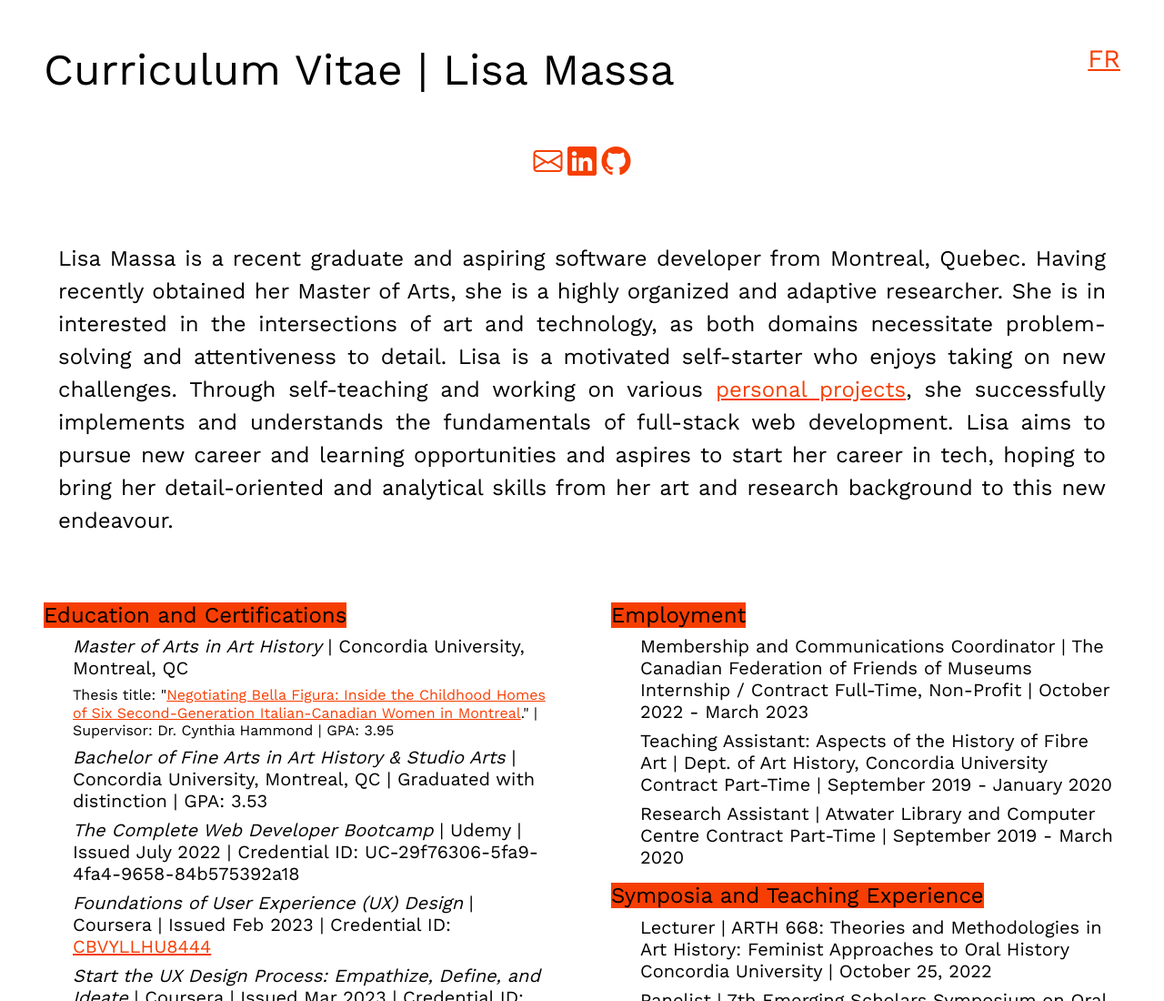
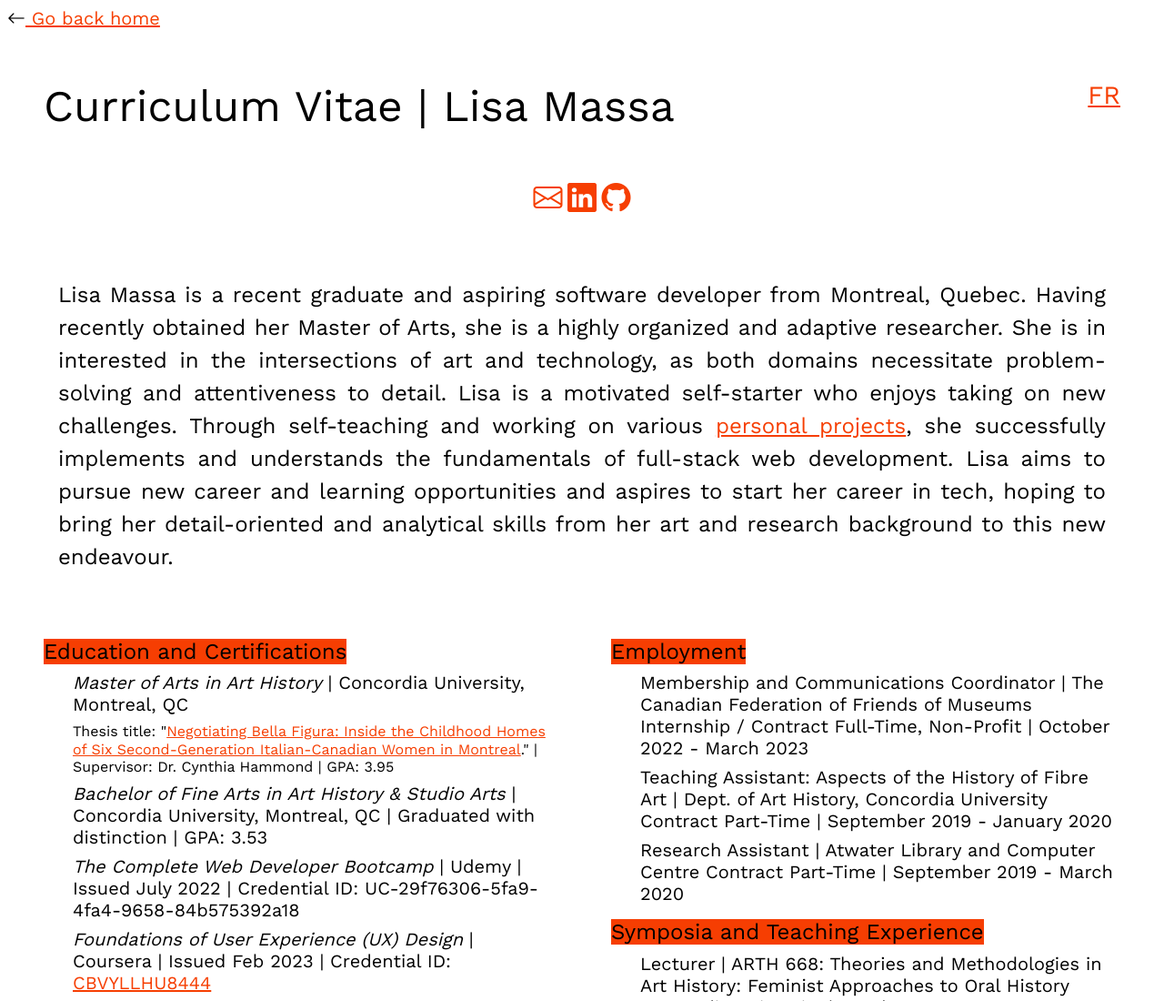
Before and after one commit to lisa-massa/lisa-massa.github.io, a website: page mycv.html in a window 1280 px wide. Shown: the top 1100 px of the page at 91% size. Drawn offline with nearby package versions, Linux system fonts and the light colour scheme.

Commit message:
Add back button

```diff
--- a/mycv.html
+++ b/mycv.html
@@ -15,6 +15,8 @@
 
 </head>
 <body>
+    <h5 class="text-start m-2"><i class="bi bi-arrow-left"></i><a href="index.html"> Go back home</a></h5>
+
 <div class="row">
     <div class="col-lg-10">
         <h2 class="m-5">Curriculum Vitae | Lisa Massa</h2>
```
Also changed, not shown: mycvFR.html (+1 -1 lines).
